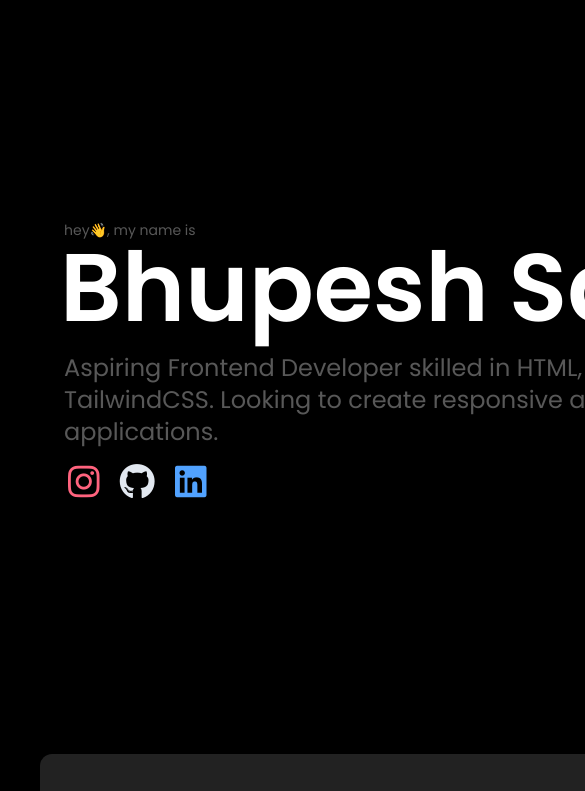
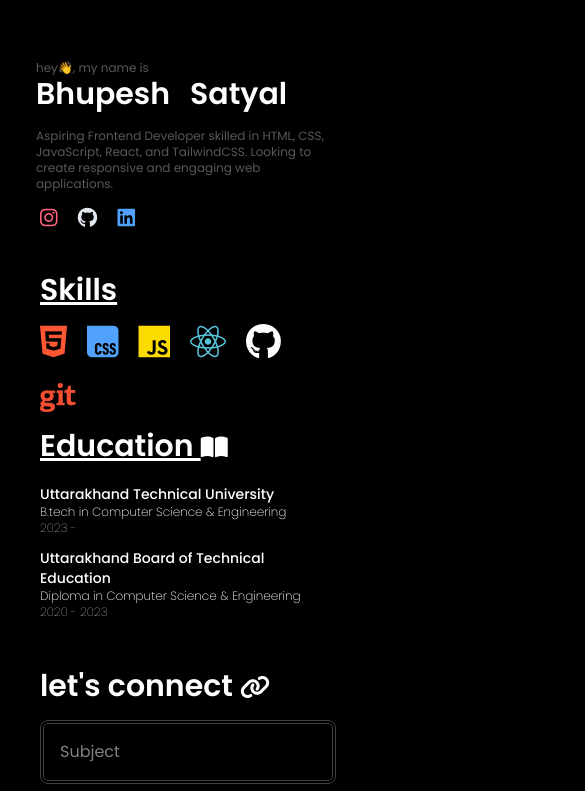
Before and after one commit to Satyal01/portfolio, a plain HTML site: page index.html in a window 390 px wide. Shown: the top 791 px of the page, 585 px wide, since content can reach past the window. Drawn offline with nearby package versions, Linux system fonts and the light colour scheme.

Commit message:
some improvments in mobile view

```diff
--- a/index.html
+++ b/index.html
@@ -24,7 +24,7 @@
       class="md:flex justify-center w-full h-auto fixed bottom-4 z-10 hidden"
     >
       <div
-        class="h-9 w-sm rounded-md bg-[#222222] flex items-center gap-5 justify-evenly"
+        class="h-9 w-sm rounded-md bg-[#222222] flex items-center  gap-5 justify-evenly"
       >
         <a href="#mainSection" class="user"
           ><i class="fa-solid fa-user fa-xl"></i
@@ -40,12 +40,12 @@
     <!-- main section -->
     <main
       id="mainSection"
-      class="bg-black pt-50 pl-10 md:pl-30 font-[Poppins] pb-46"
+      class="bg-black pt-15 md:pt-50 pl-8 md:pl-30 font-[Poppins]  md:pb-46 "
     >
-      <div class="h-full w-4xl text-white p-5 intro-section">
-        <p class="text-sm text-[#585858] pl-1">hey👋, my name is</p>
-        <p class="text-8xl font-semibold name">Bhupesh Satyal</p>
-        <p class="mt-4 text-2xl font-normal pl-1 text-[#585858]">
+      <div class="h-auto w-76  md:h-full   md:w-4xl  text-white  md:p-5 intro-section">
+        <p class="text-xs md:text-sm text-[#585858] pl-1">hey👋, my name is</p>
+        <p class="text-3xl md:text-8xl font-semibold name pl-1 md:pl-0">Bhupesh Satyal</p>
+        <p class="text-xs mt-4 md:text-2xl font-normal pl-1 text-[#585858]">
           Aspiring Frontend Developer skilled in HTML, CSS, JavaScript, React,
           and TailwindCSS. Looking to create responsive and engaging web
           applications.
@@ -55,19 +55,19 @@
             href="https://www.instagram.com/ankit.satyal_/"
             target="_blank"
             class="text-rose-400 md:text-rose-300 "
-            ><i class="fa-brands fa-instagram text-4xl" size="10rem"></i
+            ><i class="text-xl fa-brands fa-instagram md:text-4xl" size="10rem"></i
           ></a>
           <a
             href="https://github.com/Satyal01"
             target="_blank"
             class="text-slate-200 ml-4 md:text-slate-200"
-            ><i class="fa-brands fa-github text-4xl"></i
+            ><i class="fa-brands fa-github text-xl md:text-4xl"></i
           ></a>
           <a
             href="https://www.linkedin.com/in/bhupesh-satyal-46b1a32b5/"
             target="_blank"
             class="text-blue-400 ml-4 md:text-blue-400"
-            ><i class="fa-brands fa-linkedin text-4xl"></i
+            ><i class="fa-brands fa-linkedin text-xl md:text-4xl"></i
           ></a>
         </div>
       </div>
@@ -75,92 +75,95 @@
     <!-- middle section -->
     <section
       id="skillsSection"
-      class="p-10 w-full bg-blck flex justify-start md:justify-center items-start pt-12"
+      class=" w-76 pl-10 pt-10 md:p-10 md:w-full flex justify-start md:justify-center items-start  md:mt-0  md:pt-12"
     >
       <div
-        class="text-white font-[Poppins] bg-[#222222] h-3/4 w-4xl middle-section p-10 rounded-xl"
+        class="text-white font-[Poppins]  md:bg-[#222222] h-3/4 w-4xl middle-section  md:p-10 rounded-xl"
       >
-        <div class="skills-section">
-          <p class="font-semibold text-5xl underline">Skills</p>
-          <div class="skills-logo mt-10 flex gap-24">
+        <div class="skills-section ">
+          <p class="font-semibold text-3xl  md:text-5xl underline">Skills</p>
+          <div class="flex flex-wrap skills-logo mt-4 md:mt-10 gap-5  md:gap-8 justify-start md:justify-center  md:gap-24 bg--400">
+
               <i
-              class="fa-brands text-[#ff5733] md:text-zinc-500 md:hover:text-[#ff5733] text-6xl fa-html5 hover:scale-120 transition-all duration-500 ease-in-out"
+              class=" fa-brands text-[#ff5733] md:text-zinc-500 md:hover:text-[#ff5733] text-4xl  md:text-6xl fa-html5 hover:scale-120 transition-all duration-500 ease-in-out"
               ></i>
               <i
-              class="fa-brands text-blue-400 md:text-zinc-500 md:hover:text-blue-400 fa-css text-6xl hover:scale-120 transition-all duration-500 ease-in-out"
+              class="fa-brands text-blue-400 md:text-zinc-500 md:hover:text-blue-400 fa-css text-4xl md:text-6xl hover:scale-120 transition-all duration-500 ease-in-out"
               ></i>
               <i
-              class="fa-brands text-[#fcdc00] md:text-zinc-500 md:hover:text-[#fcdc00] fa-js text-6xl hover:scale-120 transition-all duration-500 ease-in-out"
+              class="fa-brands text-[#fcdc00] md:text-zinc-500 md:hover:text-[#fcdc00] fa-js text-4xl md:text-6xl hover:scale-120 transition-all duration-500 ease-in-out"
               ></i>
               <i
-              class="fa-brands text-white md:text-zinc-500 md:hover:text-white fa-github text-6xl hover:scale-120 transition-all duration-500 ease-in-out"
+              class="fa-brands text-[#58c4dc] md:text-zinc-500 md:hover:text-[#58c4dc] fa-react text-4xl md:text-6xl hover:scale-120 transition-all duration-500 ease-in-out"
+              ></i>
+
+              <i
+              class="fa-brands text-white md:text-zinc-500 md:hover:text-white fa-github text-4xl md:text-6xl hover:scale-120 transition-all duration-500 ease-in-out"
               ></i>
               <i
-              class="fa-brands text-[#f14e32] md:text-zinc-500 md:hover:text-[#f14e32] fa-git text-6xl hover:scale-120 transition-all duration-500 ease-in-out"
-            ></i>
-            <i
-              class="fa-brands text-[#58c4dc] md:text-zinc-500 md:hover:text-[#58c4dc] fa-react text-6xl hover:scale-120 transition-all duration-500 ease-in-out"
+              class="fa-brands text-[#f14e32] md:text-zinc-500 md:hover:text-[#f14e32] fa-git text-4xl md:text-6xl hover:scale-120 transition-all duration-500 ease-in-out"
               ></i>
           </div>
         </div>
-        <div class="education-section mt-10">
-          <p class="font-semibold text-5xl underline">
-            Education <i class="fa-solid fa-book-open text-4xl"></i>
+        <div class="education-section mt-3 md:mt-10">
+          <p class="font-semibold text-3xl md:text-5xl underline">
+            Education <i class="fa-solid fa-book-open text-2xl md:text-4xl"></i>
           </p>
-          <div class="mt-4 flex flex-col gap-2 ml-6">
-            <div class="btech mt-5">
-              <p class="font-medium">Uttarakhand Technical University</p>
-              <p class="font-extralight">
+          <div class="mt-4 flex flex-col gap-2 ">
+            <div class="btech mt-1 md:mt-4">
+              <p class="font-medium text-sm md:text-lg">Uttarakhand Technical University</p>
+              <p class="font-extralight text-xs md:text-sm">
                 B.tech in Computer Science & Engineering
               </p>
-              <p class="font-thin">2023 -</p>
+              <p class="font-thin text-xs md:text-sm">2023 -</p>
             </div>
             <div class="diploma">
-              <p class="mt-2 font-medium">
+              <p class="mt-1 md:mt-2 font-medium text-sm md:text-lg">
                 Uttarakhand Board of Technical Education
               </p>
-              <p class="font-extralight">
+              <p class="font-extralight text-xs md:text-sm">
                 Diploma in Computer Science & Engineering
               </p>
-              <p class="font-thin">2020 - 2023</p>
+              <p class="font-thin text-xs md:text-sm">2020 - 2023</p>
             </div>
           </div>
         </div>
       </div>
     </section>
     <!-- lets connect -->
-    <section id="connectSection" class="p-2 pl-10 md:pl-0 w-full bg-black pb-1">
+    <section id="connectSection" class="mt-10 md:mt-0 p-2 pl-10 w-76 md:pl-0  md:w-full pb-1">
       <div
-        class="connect-section bg-[#222222] font-[Poppins] text-white w-4xl h-auto mx-auto rounded-xl p-5 pb-10"
+        class="connect-section md:bg-[#222222] font-[Poppins] text-white md:w-4xl h-auto mx-auto rounded-xl  md:p-5 pb-10"
       >
-        <p class="text-4xl font-semibold">let's connect</p>
+        <p class="text-3xl md:text-4xl font-semibold">let's connect <i class="fa-solid fa-link text-2xl md:text-3xl"></i></p>
         <form  class="form">
 
           <div
-          class="flex flex-col justify-center items-start gap-10 pl-10 pt-10"
+          class="flex flex-col justify-center items-start gap-4 md:gap-10 md:pl-10 pt-4 md:pt-10"
           >
           <input
           type="text"
           name="subject"
           placeholder="Subject"
           id="fname"
-          class="w-3/4 border-4 border-double border-[#3e3e3e] rounded-lg p-4"
+          class="w-74 md:w-3/4 border-4 border-double border-[#3e3e3e] rounded-lg p-4"
           />
           <textarea
           name="body"
           id="message"
           placeholder="message..."
           rows="8"
-          class="w-3/4 border-4 border-double border-[#3e3e3e] rounded-lg p-4"
+          class="w-74 md:w-3/4 border-4 border-double border-[#3e3e3e] rounded-lg p-4"
           ></textarea>
           <!-- <a
           href="mailto:ankitsatyal6@gmail.com"
           class="border-4 border-[#3e3e3e] border-double p-4 rounded-lg"
           ><i class="fa-regular fa-paper-plane"></i> send message</a
           > -->
-          <button class="border-4 border-[#3e3e3e] border-double p-4 rounded-lg" type="submit">
+          <button class="border-4 border-[#3e3e3e] border-double p-2 md:p-4 rounded-lg" type="submit">
             <i class="fa-regular fa-paper-plane"></i> send message
           </button>
+
         </div>
       </form>
       </div>
--- a/index.js
+++ b/index.js
@@ -1,4 +1,5 @@
-function breakTheText(){
+// the name animation
+function breakTheText() {
   let name = document.querySelector(".name");
   let nameText = name.textContent;
 
@@ -6,79 +7,81 @@ function breakTheText(){
 
   let subtext = "";
 
-    splitText.forEach((letter)=>{
-        if(letter==="S"){
-            subtext +=`<span class="inline-block ml-5">S</span>`;
-        }else{
+  splitText.forEach((letter) => {
+    if (letter === "S") {
+      subtext += `<span class="inline-block ml-5">S</span>`;
+    } else {
       subtext += `<span class="inline-block">${letter}</span>`;
     }
-    })
+  });
 
   name.innerHTML = subtext;
-
 }
 
 breakTheText();
 
-gsap.from(".name span",{
+gsap.from(".name span", {
   y: 40,
-    opacity:0,
-    duration : 1,
-    stagger : 0.1
-})
+  opacity: 0,
+  duration: 1,
+  stagger: 0.1,
+});
 
 
-gsap.to(".user",{
-    color : "white",
-    duration : 1,
-    opacity : 1,
-    scrollTrigger : {
-        trigger : ".intro-section",
-        scroler : "body",
-        start : "top 30%",
-        end : "top 10%",
+// the scroll animation
+let mm = gsap.matchMedia();
+
+mm.add("(min-width: 768px)",()=>{
+    gsap.to(".user", {
+        color: "white",
+        duration: 1,
+        opacity: 1,
+        scrollTrigger: {
+          trigger: ".intro-section",
+          scroler: "body",
+          start: "top 30%",
+          end: "top 10%",
           // markers : true,
-        toggleActions : "play reset play reset",
-    }
-})
+          toggleActions: "play reset play reset",
+        },
+      });
 
-gsap.to(".skills",{
-    color : "white",
-    duration : 2,
-    opacity : 1,
-    scrollTrigger : {
-        trigger : ".skills-section",
-        toggleActions : "play reset play reset",
-    }
-})
+      gsap.to(".skills", {
+        color: "white",
+        duration: 2,
+        opacity: 1,
+        scrollTrigger: {
+          trigger: ".skills-section",
+          toggleActions: "play reset play reset",
+        },
+      });
 
-gsap.to(".connect",{
-    color : "white",
-    duration : 5,
-    opacity : 1,
-    scrollTrigger : {
-        trigger : ".connect-section",
-        scroller : "body",
-        start : "top 50%",
-        end : "bottom 40%",
+      gsap.to(".connect", {
+        color: "white",
+        duration: 5,
+        opacity: 1,
+        scrollTrigger: {
+          trigger: ".connect-section",
+          scroller: "body",
+          start: "top 50%",
+          end: "bottom 40%",
           // markers : true,
-        toggleActions : "play reset play reset",
-    }
-})
+          toggleActions: "play reset play reset",
+        },
+      });
 
-gsap.to(".middle-section",{
-    y:-150,
+      gsap.to(".middle-section", {
+        y: -150,
         duration: 1,
-    scrollTrigger : {
-        trigger : ".middle-section",
-        scroller : "body",
+        scrollTrigger: {
+          trigger: ".middle-section",
+          scroller: "body",
           // markers  : true,
-        start : "top 50%",
-        end :"top 70%",
-        scrub : 1,
-
-    }
-})
+          start: "top 50%",
+          end: "top 70%",
+          scrub: 1,
+        },
+      });
 
       // gsap.to(".btech",{
       //     y : 100,
@@ -92,33 +95,31 @@ gsap.to(".middle-section",{
       //     }
       // })
 
+      gsap.to(".connect-section", {
+        y: -100,
+        duration: 1,
+        scrollTrigger: {
+          trigger: ".connect-section",
+          scroller: "body",
+          // markers  : true,
+          start: "top 50%",
+          end: "bottom 80%",
+          scrub: 1,
+        },
+      });
+
+
+})
 
 
 
-gsap.to(".connect-section",{
-    y:-100,
-    duration:1,
-    scrollTrigger : {
-        trigger : ".connect-section",
-        scroller : "body",
-        // markers  : true,
-        start : "top 50%",
-        end :"bottom 80%",
-        scrub : 1,
+// mail to  whitespace begin replace by + solution
+const email = document.querySelector(".form");
 
-    }
-})
-
-// mail to  whitespace begin replace by + solution
-const email = document.querySelector(".form")
-
-console.log(email);
-
-email.addEventListener("submit",function(e){
+email.addEventListener("submit", function (e) {
   e.preventDefault();
-    console.log(this);
   const subject = encodeURIComponent(this.subject.value);
-    const body= encodeURIComponent(this.body.value);
+  const body = encodeURIComponent(this.body.value);
 
   const mailtoLink = `mailto:ankitsatyal6@gmail.com?subject=${subject}&body=${body}`;
   window.location.href = mailtoLink;
```
Lines whose indentation alone changed are shown as unchanged.
